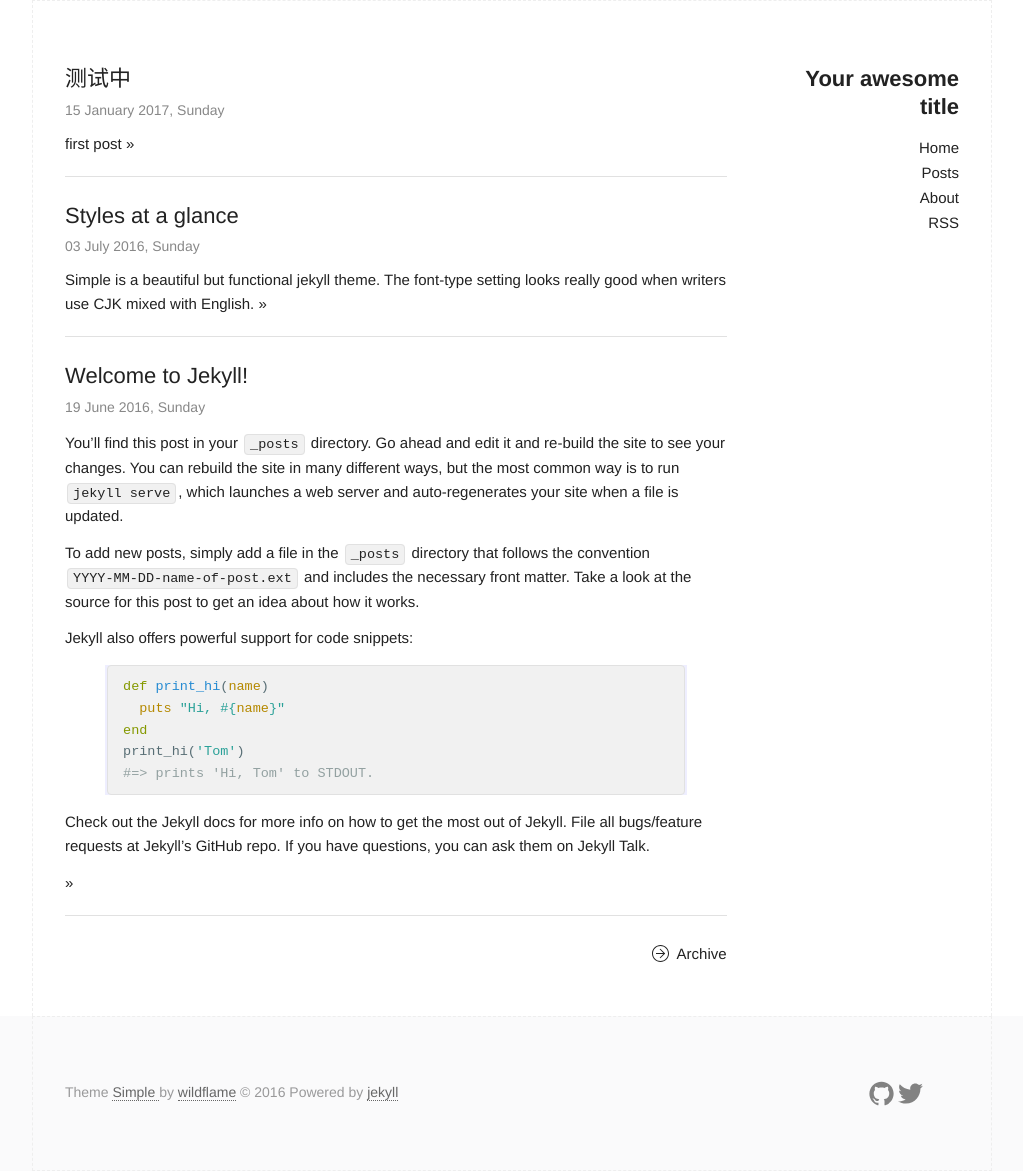
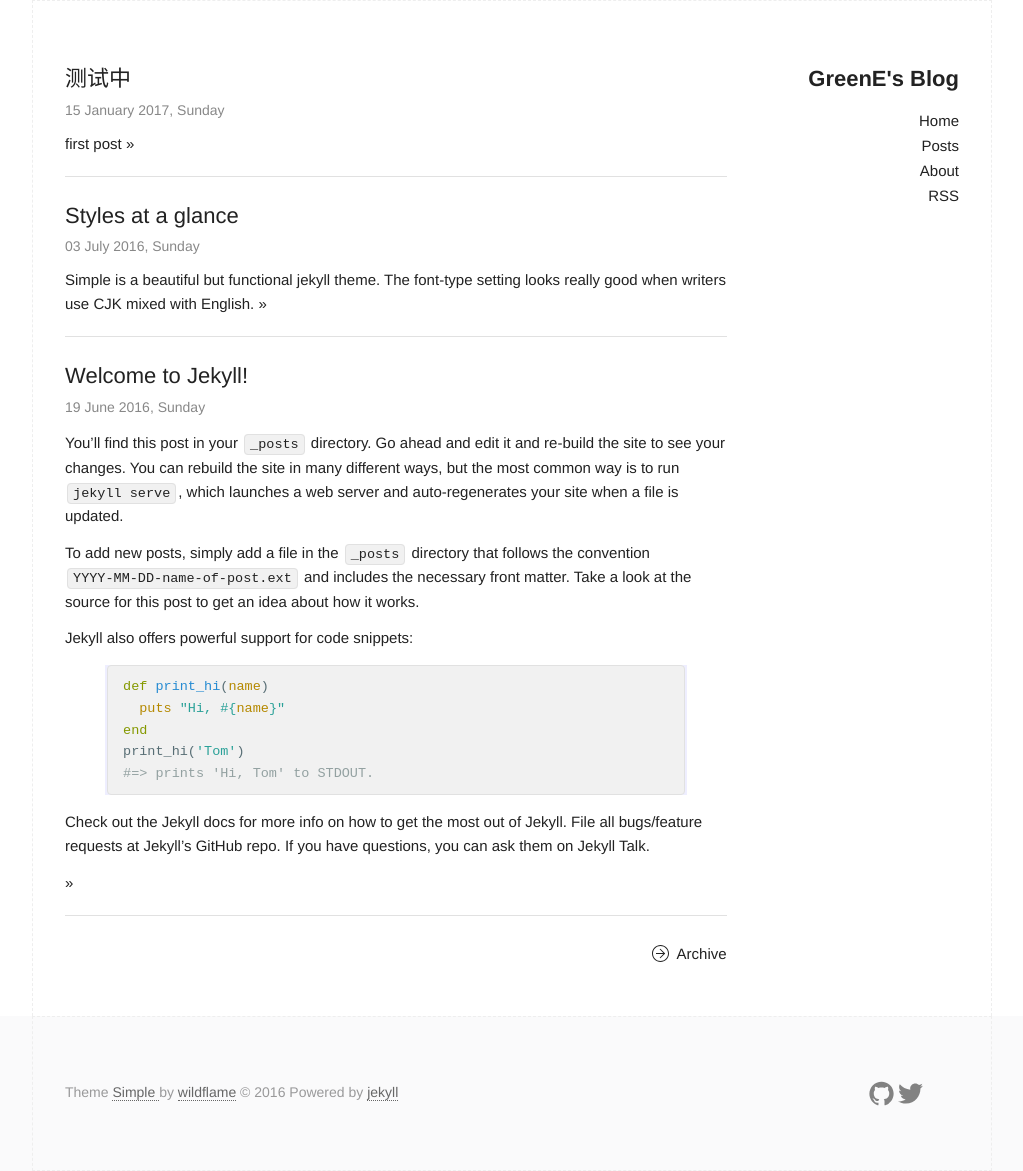
Before and after one commit to chaomi1998/chaomi1998.github.io, a Jekyll site: the page built from index.html, in a window 1280 px wide. Shown: the whole page, without its empty margins (128-1151 px from the left). Built offline with Jekyll 4.4.1, drawn with Linux system fonts in a browser that asks for light colours.

Commit message:
title change

```diff
--- a/_config.yml
+++ b/_config.yml
@@ -6,7 +6,7 @@
 # 'jekyll serve'. If you change this file, please restart the server process.
 
 # Site settings
-title: Your awesome title
+title: GreenE's Blog
 email: chaomi1998@qq.com
 description: > # this means to ignore newlines until "baseurl:"
   Write an awesome description for your new site here. You can edit this
```
